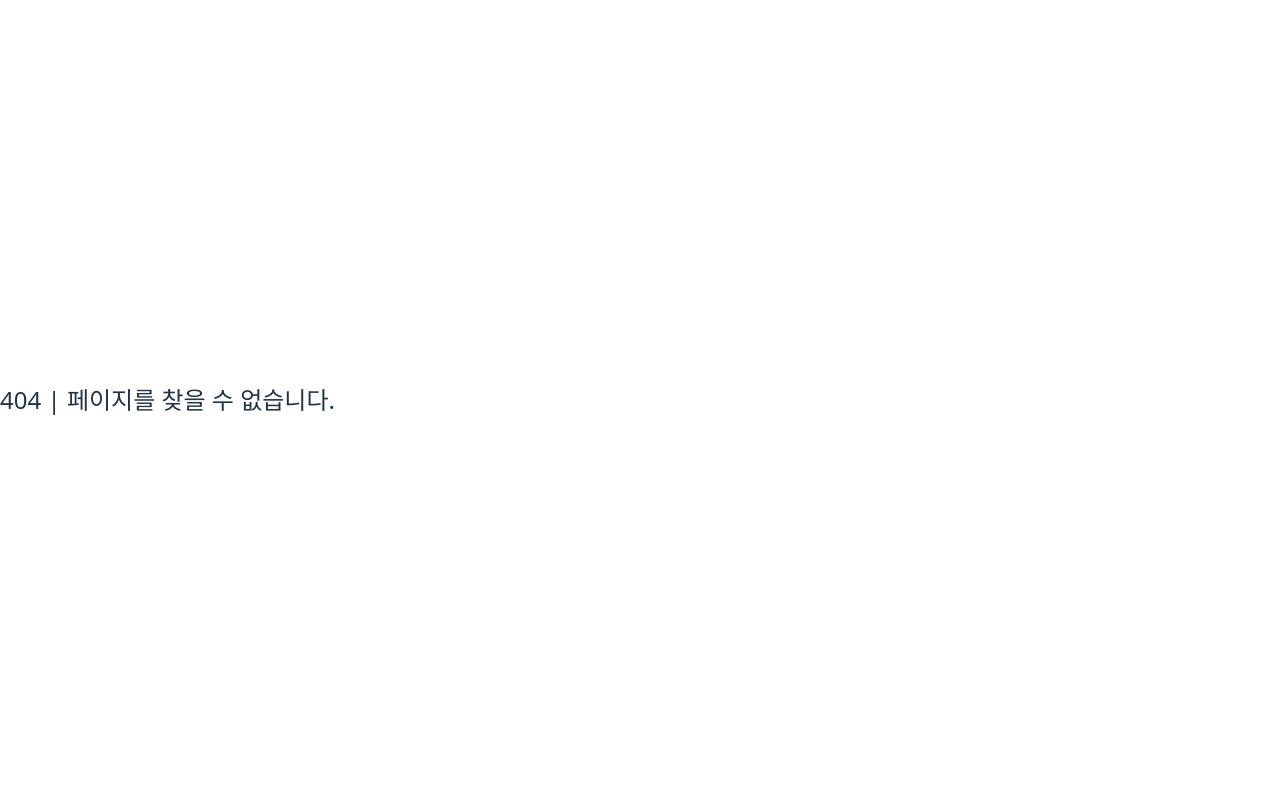
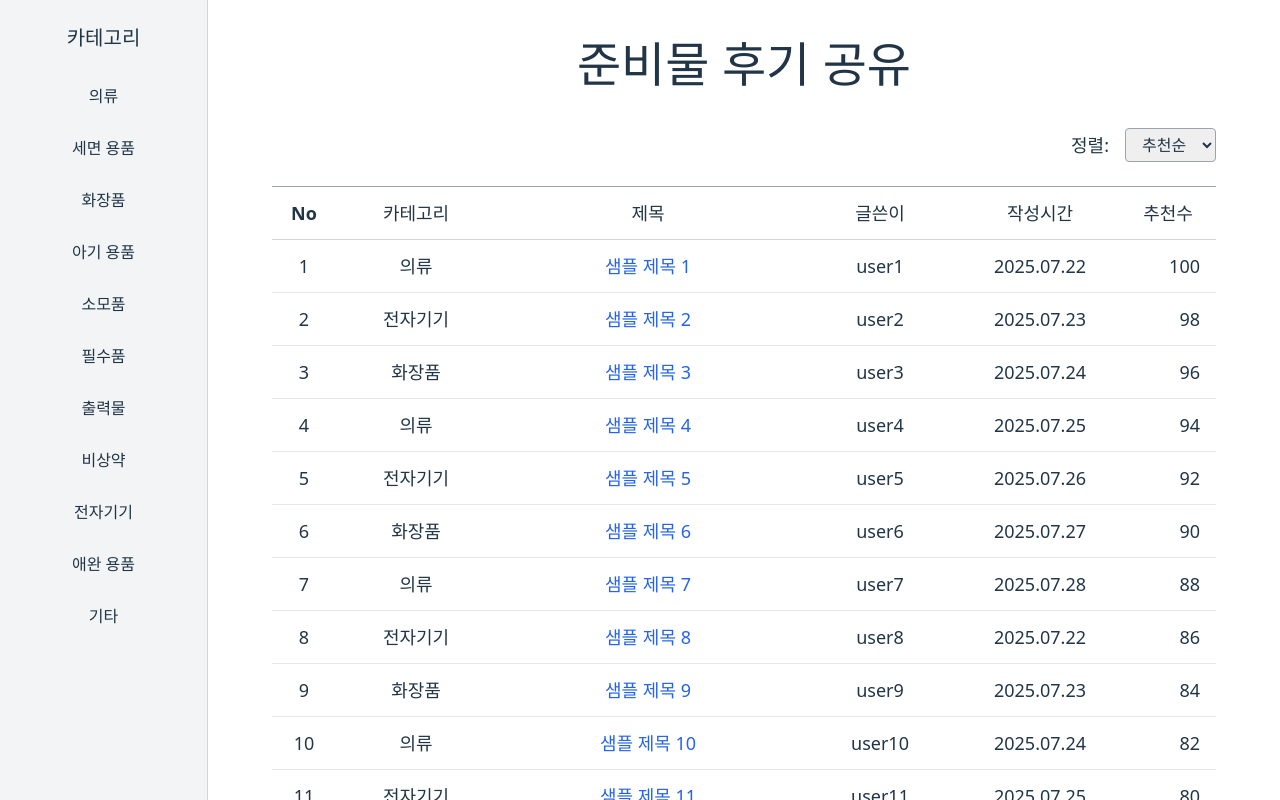
Before and after one commit to JikSae/CheckOn_FrontEnd, a React (Vite) app: page /review in a window 1280 px wide. Before the commit this address had no page. Built offline with nearby package versions, Linux system fonts and the light colour scheme.

Commit message:
프론트 1차

```diff
--- a/src/App.tsx
+++ b/src/App.tsx
@@ -5,6 +5,7 @@ import Signup from "./pages/Signup";
 import NotFound from "./pages/NotFound";
 import AccountRecovery from "./pages/AccountRecovery";
 import ProfileEdit from "./pages/ProfileEdit";
+import Review from "./pages/Review";
 
 export default function App() {
   return (
@@ -13,6 +14,7 @@ export default function App() {
       <Route path="/signup" element={<Signup />} />
       <Route path="/account-recovery" element={<AccountRecovery />} />
       <Route path="profile-edit" element={<ProfileEdit />} />
+      <Route path="/review" element={<Review />} />
       <Route path="*" element={<NotFound />} />
     </Routes>
   );
--- /dev/null
+++ b/src/pages/Review.tsx
@@ -0,0 +1,157 @@
+import React, { useState } from "react";
+
+const categories = [
+  "의류", "세면 용품", "화장품", "아기 용품", "소모품",
+  "필수품", "출력물", "비상약", "전자기기", "애완 용품", "기타"
+];
+
+const dummyPosts = Array.from({ length: 23 }, (_, i) => ({
+  id: i + 1,
+  category: ["의류", "전자기기", "화장품"][i % 3],
+  title: `샘플 제목 ${i + 1}`,
+  author: `user${i + 1}`,
+  createdAt: `2025.07.${String(22 + (i % 7)).padStart(2, "0")}`,
+  likes: 100 - i * 2,
+}));
+
+export default function ReviewBoardPage() {
+  const [selectedCategory, setSelectedCategory] = useState<string | null>(null);
+  const [currentPage, setCurrentPage] = useState(1);
+  const [sortType, setSortType] = useState<'likes' | 'latest'>('likes');
+  const postsPerPage = 20;
+
+  const filteredPosts = selectedCategory
+    ? dummyPosts.filter((post) => post.category === selectedCategory)
+    : dummyPosts;
+
+  const sortedPosts = [...filteredPosts].sort((a, b) => {
+    if (sortType === 'likes') return b.likes - a.likes;
+    return new Date(b.createdAt).getTime() - new Date(a.createdAt).getTime();
+  });
+
+  const totalPages = Math.ceil(sortedPosts.length / postsPerPage);
+  const currentPosts = sortedPosts.slice(
+    (currentPage - 1) * postsPerPage,
+    currentPage * postsPerPage
+  );
+
+  return (
+    <div className="w-screen h-screen flex flex-col bg-white">
+      {/* <Header /> */}
+      <div className="flex h-full">
+        {/* 왼쪽 카테고리 선택 카드 */}
+        <aside className="w-52 bg-gray-100 p-6 border-r border-gray-300">
+          <h2 className="text-xl font-bold mb-6 text-center">카테고리</h2>
+          <ul className="space-y-3 text-base">
+            {categories.map((category) => (
+              <li
+                key={category}
+                onClick={() => {
+                  setSelectedCategory(category);
+                  setCurrentPage(1);
+                }}
+                className={`cursor-pointer py-2 text-center rounded hover:bg-blue-100 ${
+                  selectedCategory === category ? "bg-blue-200 font-bold" : ""
+                }`}
+              >
+                {category}
+              </li>
+            ))}
+          </ul>
+        </aside>
+
+        {/* 게시판 본문 */}
+        <main className="flex-1 px-16 py-10 overflow-auto">
+          <h1 className="text-5xl font-bold text-center mb-10">준비물 후기 공유</h1>
+
+          <div className="flex justify-end items-center gap-4 mb-6">
+            <label className="text-lg font-medium">정렬:</label>
+            <select
+              value={sortType}
+              onChange={(e) => setSortType(e.target.value as 'likes' | 'latest')}
+              className="border border-gray-400 rounded px-3 py-1 text-base"
+            >
+              <option value="likes">추천순</option>
+              <option value="latest">최신순</option>
+            </select>
+          </div>
+
+          <table className="w-full text-lg border-t border-b border-gray-400">
+            <thead>
+              <tr className="border-b border-gray-300 text-center">
+                <th className="w-16 py-3">No</th>
+                <th className="w-40">카테고리</th>
+                <th className="">제목</th>
+                <th className="w-40">글쓴이</th>
+                <th className="w-40">작성시간</th>
+                <th className="w-24">추천수</th>
+              </tr>
+            </thead>
+            <tbody>
+              {currentPosts.map((post, idx) => (
+                <tr
+                  key={post.id}
+                  className="border-t border-gray-200 hover:bg-gray-50 text-center"
+                >
+                  <td className="py-3">{(currentPage - 1) * postsPerPage + idx + 1}</td>
+                  <td>{post.category}</td>
+                  <td>
+                    <a
+                      href={`/review/${post.id}`}
+                      className="text-blue-600 hover:underline block text-center"
+                    >
+                      {post.title}
+                    </a>
+                  </td>
+                  <td>{post.author}</td>
+                  <td>{post.createdAt}</td>
+                  <td className="text-right pr-4">{post.likes}</td>
+                </tr>
+              ))}
+              {currentPosts.length < postsPerPage &&
+                Array.from({ length: postsPerPage - currentPosts.length }).map((_, i) => (
+                  <tr key={`empty-${i}`} className="h-12">
+                    <td colSpan={6}>&nbsp;</td>
+                  </tr>
+                ))}
+            </tbody>
+          </table>
+
+          {/* 페이지네이션 */}
+          <div className="flex justify-center mt-10 gap-4 text-lg">
+            <button onClick={() => setCurrentPage(1)} disabled={currentPage === 1}>
+              {'<<'}
+            </button>
+            <button
+              onClick={() => setCurrentPage((p) => Math.max(p - 1, 1))}
+              disabled={currentPage === 1}
+            >
+              {'<'}
+            </button>
+            {Array.from({ length: totalPages }).map((_, i) => (
+              <button
+                key={i}
+                onClick={() => setCurrentPage(i + 1)}
+                className={`px-3 py-1 rounded ${currentPage === i + 1 ? 'font-bold underline' : ''}`}
+              >
+                {i + 1}
+              </button>
+            ))}
+            <button
+              onClick={() => setCurrentPage((p) => Math.min(p + 1, totalPages))}
+              disabled={currentPage === totalPages}
+            >
+              {'>'}
+            </button>
+            <button
+              onClick={() => setCurrentPage(totalPages)}
+              disabled={currentPage === totalPages}
+            >
+              {'>>'}
+            </button>
+          </div>
+        </main>
+      </div>
+    </div>
+  );
+}
```
